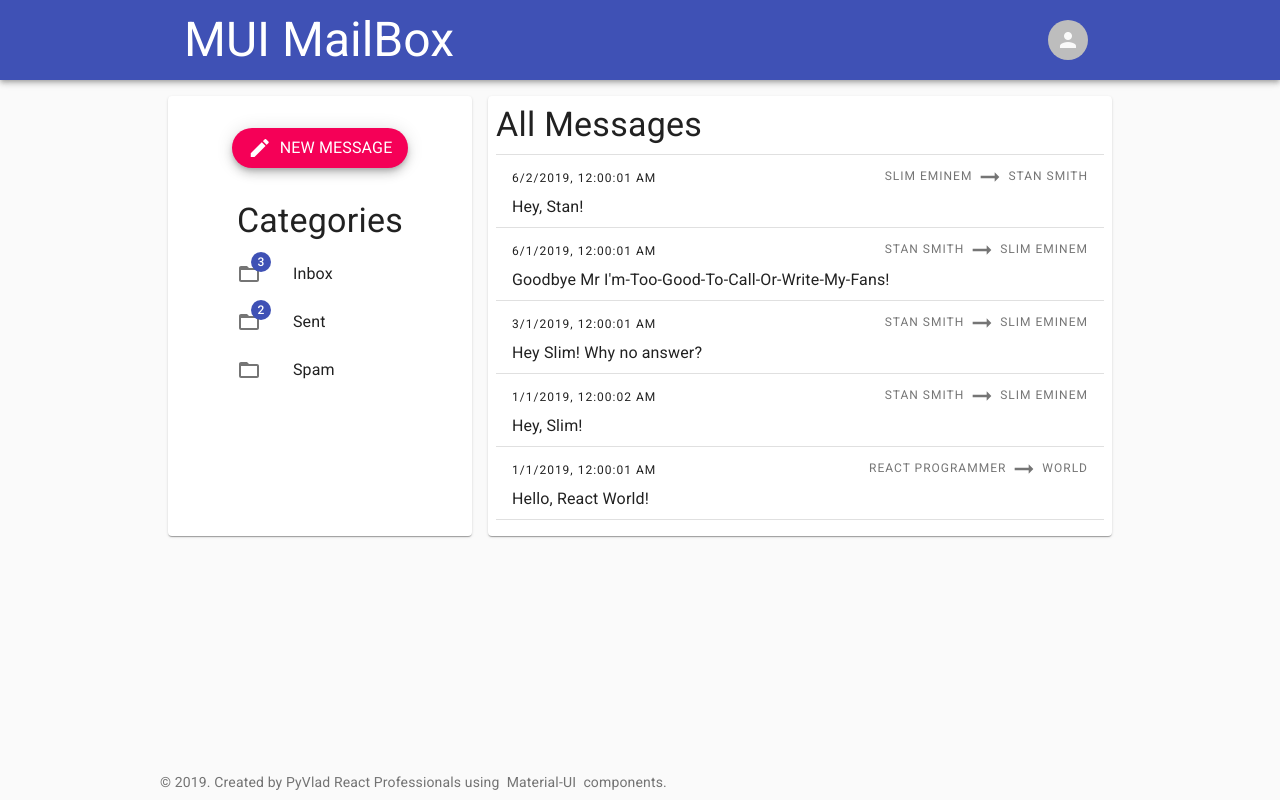
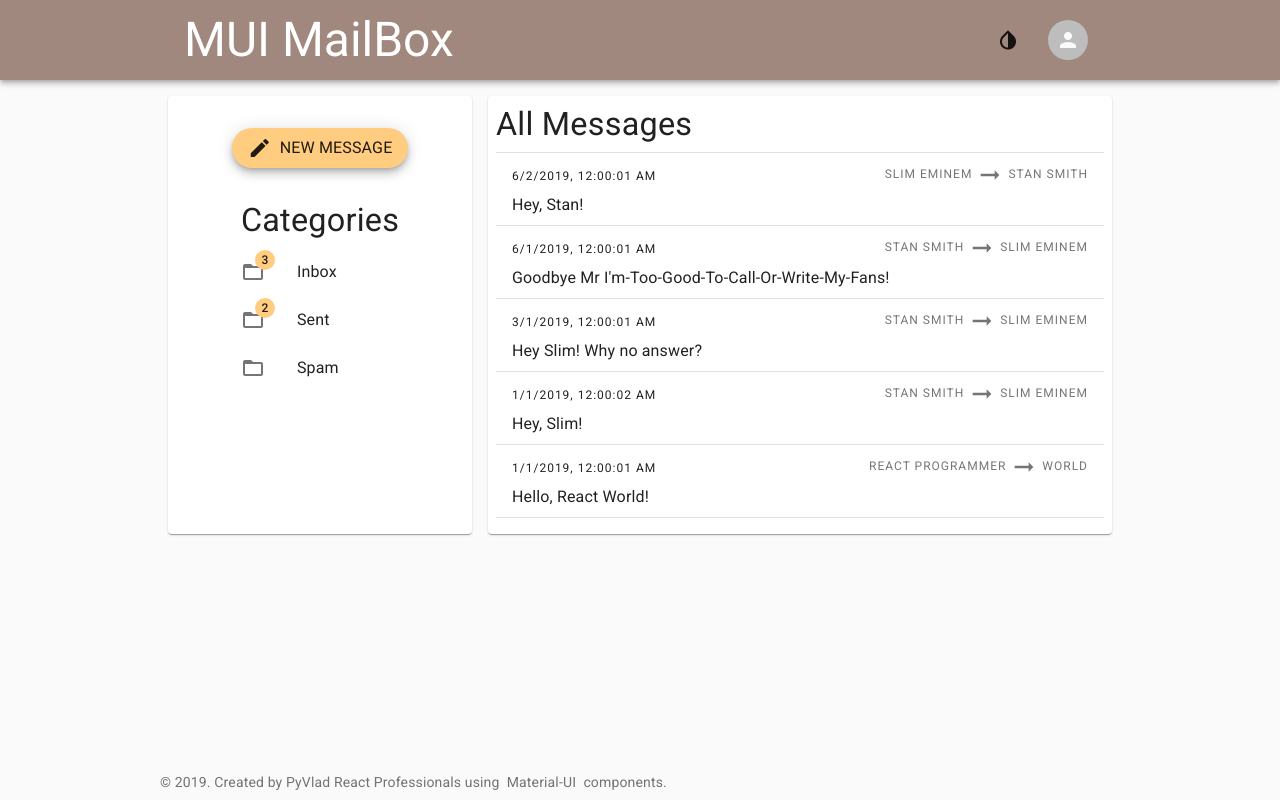
Before and after one commit to pyvlad/mailbox-mui, a React (Create React App) app: page /#/category/all in a window 1280 px wide. Built offline with nearby package versions, Linux system fonts and the light colour scheme.

Commit message:
customize theme palette and add theme toggle button

```diff
--- a/src/App.js
+++ b/src/App.js
@@ -7,7 +7,7 @@ import { CssBaseline } from '@material-ui/core'
 // To customize the theme we need to use ThemeProvider
 // to inject a new theme
 import { ThemeProvider } from '@material-ui/styles'
-import theme from './theme'
+import { lightTheme, darkTheme } from './theme'
 // Routing
 import { HashRouter as Router } from 'react-router-dom'
 
@@ -23,6 +23,12 @@ class App extends React.Component {
     super(props)
     this.categories = mockData.categories // categories aren't supposed to change
     this.messages = mockData.messages     // imitate DB store
+
+    this.state = {
+      theme: lightTheme
+    }
+
+    this.toggleTheme = this.toggleTheme.bind(this)
 
     this.getMessagesByCategoryId = this.getMessagesByCategoryId.bind(this)
     this.getMessageById = this.getMessageById.bind(this)
@@ -91,10 +97,15 @@ class App extends React.Component {
     this.messages.push(msgObj)
   }
 
+  toggleTheme() {
+    this.setState({
+      theme: (this.state.theme.palette.type === "light") ? darkTheme : lightTheme
+    })
+  }
 
   render() {
     return (
-      <ThemeProvider theme={theme}>
+      <ThemeProvider theme={this.state.theme}>
         <CssBaseline />
         <Router>
           <Layout
@@ -114,6 +125,7 @@ class App extends React.Component {
                 createNewMessage={this.createNewMessage}
               />
             }
+            toggleTheme={this.toggleTheme}
           />
         </Router>
       </ThemeProvider>
--- a/src/components/Layout.js
+++ b/src/components/Layout.js
@@ -11,7 +11,8 @@ import {
   Typography,
   Link,
   Avatar,
-  Icon
+  Icon,
+  Button
 } from '@material-ui/core'
 import NavButton from './NavButton'
 
@@ -26,6 +27,11 @@ const useStyles = theme => ({
     padding: theme.spacing(1)
   },
   header: {
+    backgroundColor: (
+      theme.palette.type === "light"
+      ? theme.palette.primary.light
+      : theme.palette.primary.dark
+    ),
     padding: theme.spacing(1)
   },
   logo: {
@@ -80,7 +86,8 @@ class Layout extends React.Component {
       width,
       theme,
       leftPane,
-      rightPane
+      rightPane,
+      toggleTheme
     } = this.props
 
     let leftPaneGrid = (
@@ -110,6 +117,9 @@ class Layout extends React.Component {
                   MUI MailBox
                 </Link>
               </Typography>
+              <Button onClick={toggleTheme}>
+                <Icon>invert_colors</Icon>
+              </Button>
               <Avatar className={classes.avatar}>
                 <Icon>person</Icon>
               </Avatar>
--- a/src/components/MessageFolders.js
+++ b/src/components/MessageFolders.js
@@ -44,7 +44,7 @@ export default (props) => {
                 onClick={() => onCategorySelect(id)}
               >
                 <ListItemIcon>
-                  <Badge color="primary" badgeContent={amount}>
+                  <Badge color="secondary" badgeContent={amount}>
                     <FolderIcon />
                   </Badge>
                 </ListItemIcon>
--- a/src/theme.js
+++ b/src/theme.js
@@ -1,10 +1,28 @@
-import { createMuiTheme } from '@material-ui/core/styles';
+import {
+  createMuiTheme,
+  responsiveFontSizes
+} from '@material-ui/core/styles'
+import {
+  brown,
+  orange
+} from '@material-ui/core/colors'
 
 // Customized theme settings go here
-const theme = createMuiTheme({
-  palette: {
-    type: "light"
-  }
-});
+const createNewTheme = (type) => {
+  let theme = createMuiTheme({
+    palette: {
+      type: type,
+      primary: brown,
+      secondary: {
+        main: orange[200]
+      },
+      contrastThreshold:2
+    },
+  })
+  theme = responsiveFontSizes(theme)
+  return theme
+}
 
-export default theme;
+const lightTheme = createNewTheme("light")
+const darkTheme = createNewTheme("dark")
+export { lightTheme, darkTheme }
```
